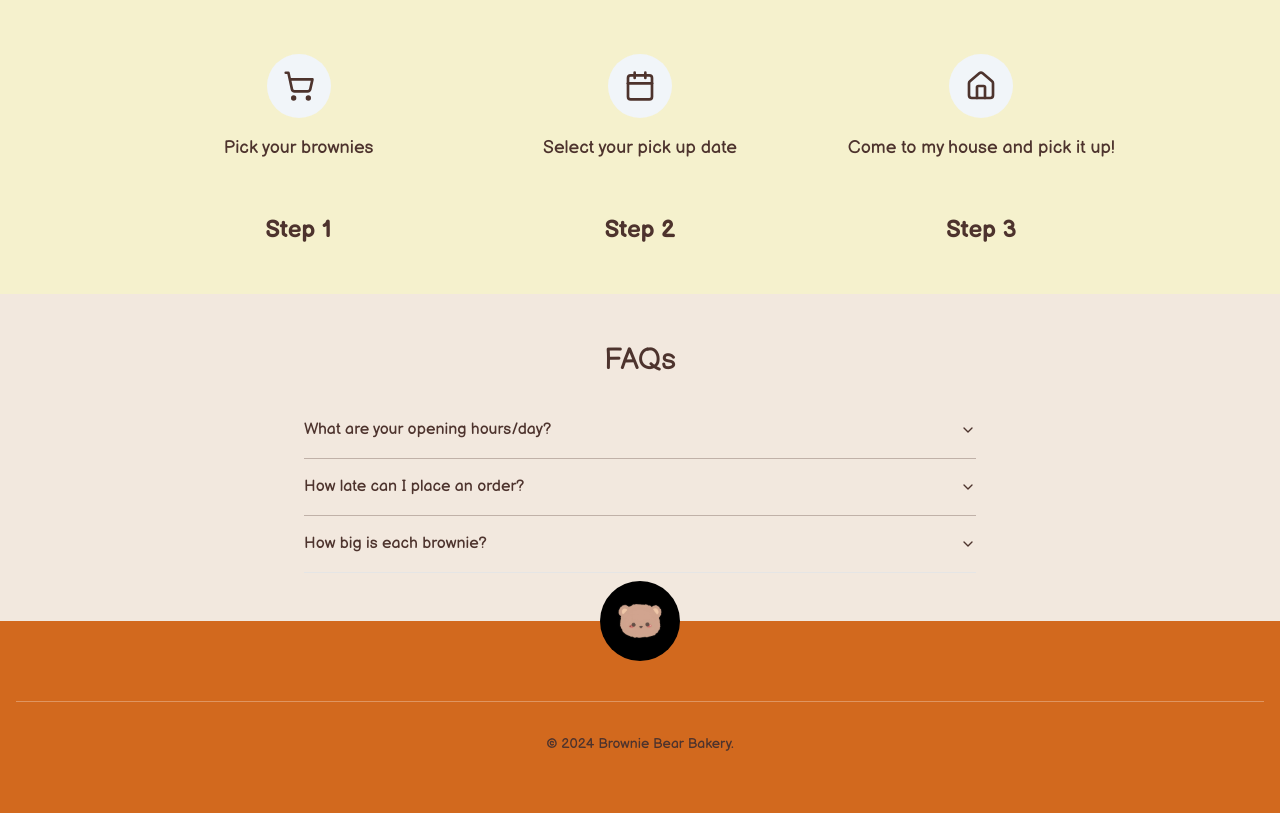
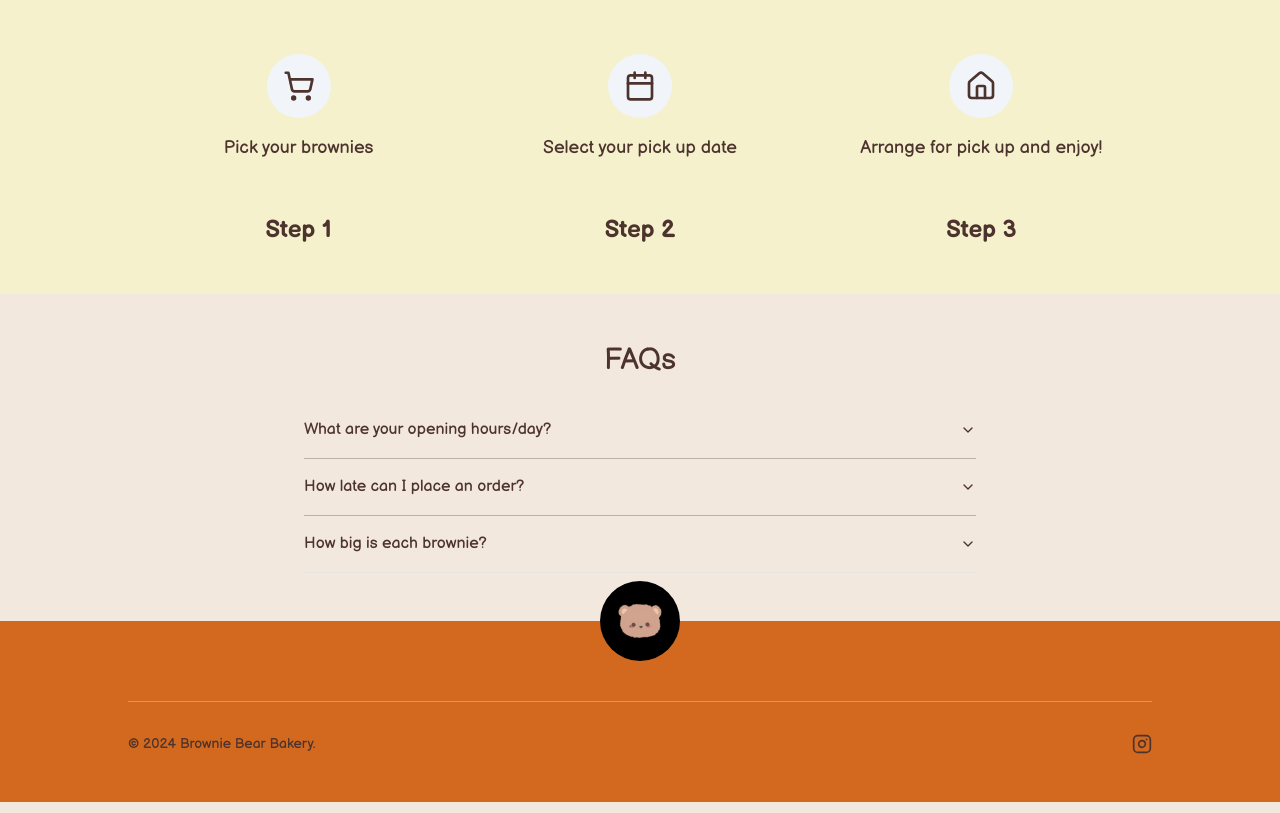
Before and after one commit to huangandy05/brownie-bear-bakery, a Next.js app: page / in a window 1280 px wide. Shown: the part 1340-2153 px from the top of the page. Built offline with nearby package versions, Linux system fonts and the light colour scheme.

Commit message:
added insta icon in footer, edited how to order

```diff
--- a/src/components/Footer.tsx
+++ b/src/components/Footer.tsx
@@ -3,7 +3,7 @@ import Image from "next/image";
 
 export default function Footer() {
   return (
-    <footer className="bg-[#d2691e] relative">
+    <footer className="bg-[#d2691e] relative py-12">
       <div className="absolute top-0 left-1/2 -translate-x-1/2 -translate-y-1/2">
         <div className="w-20 h-20 flex items-center justify-center">
           <Image
@@ -14,9 +14,33 @@ export default function Footer() {
           />
         </div>
       </div>
-      <div className="container mx-auto px-4 py-12 h-48">
-        <div className="mt-8 pt-8 border-t border-primary-foreground/30 text-center text-sm">
+      <div className="container mx-auto px-4">
+        <div className="mt-8 pt-8 border-t gap-4 border-primary-foreground/30 max-w-screen-lg text-sm flex m-auto flex-col-reverse text-center justify-center md:justify-between md:flex-row">
           <p>&copy; 2024 Brownie Bear Bakery.</p>
+          <div className="flex items-center justify-center">
+            {/* Insta Icon svg */}
+            <a
+              title="instagram"
+              href="https://www.instagram.com/brownie_bear_bakery/"
+              // className="cursor-pointer"
+            >
+              <svg
+                xmlns="http://www.w3.org/2000/svg"
+                width="20"
+                height="20"
+                viewBox="0 0 24 24"
+                fill="none"
+                stroke="currentColor"
+                stroke-width="2"
+                stroke-linecap="round"
+                stroke-linejoin="round"
+              >
+                <rect width="20" height="20" x="2" y="2" rx="5" ry="5" />
+                <path d="M16 11.37A4 4 0 1 1 12.63 8 4 4 0 0 1 16 11.37z" />
+                <line x1="17.5" x2="17.51" y1="6.5" y2="6.5" />
+              </svg>
+            </a>
+          </div>
         </div>
       </div>
     </footer>
--- a/src/components/HowToOrder.tsx
+++ b/src/components/HowToOrder.tsx
@@ -14,7 +14,7 @@ const steps = [
   },
   {
     image: Home,
-    text: "Come to my house and pick it up!",
+    text: "Arrange for pick up and enjoy!",
     step: 3,
   },
 ];
```
